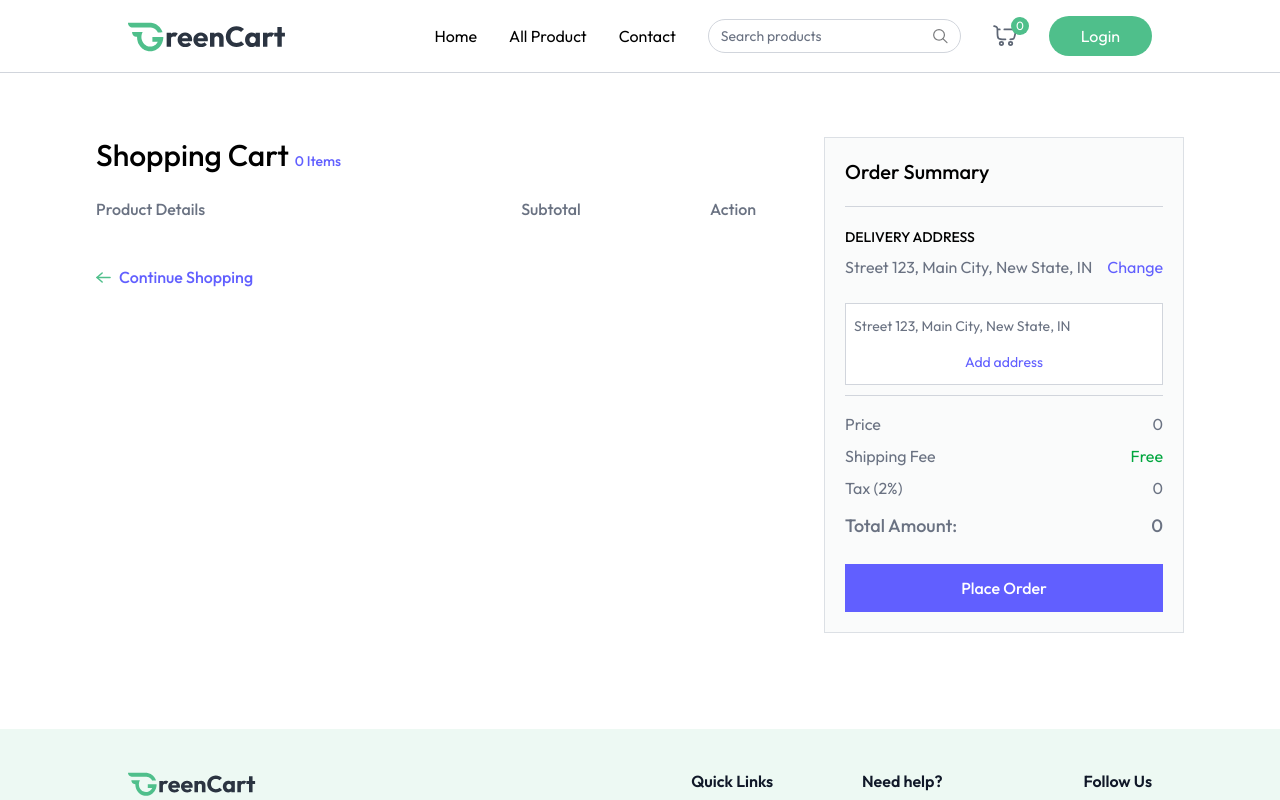
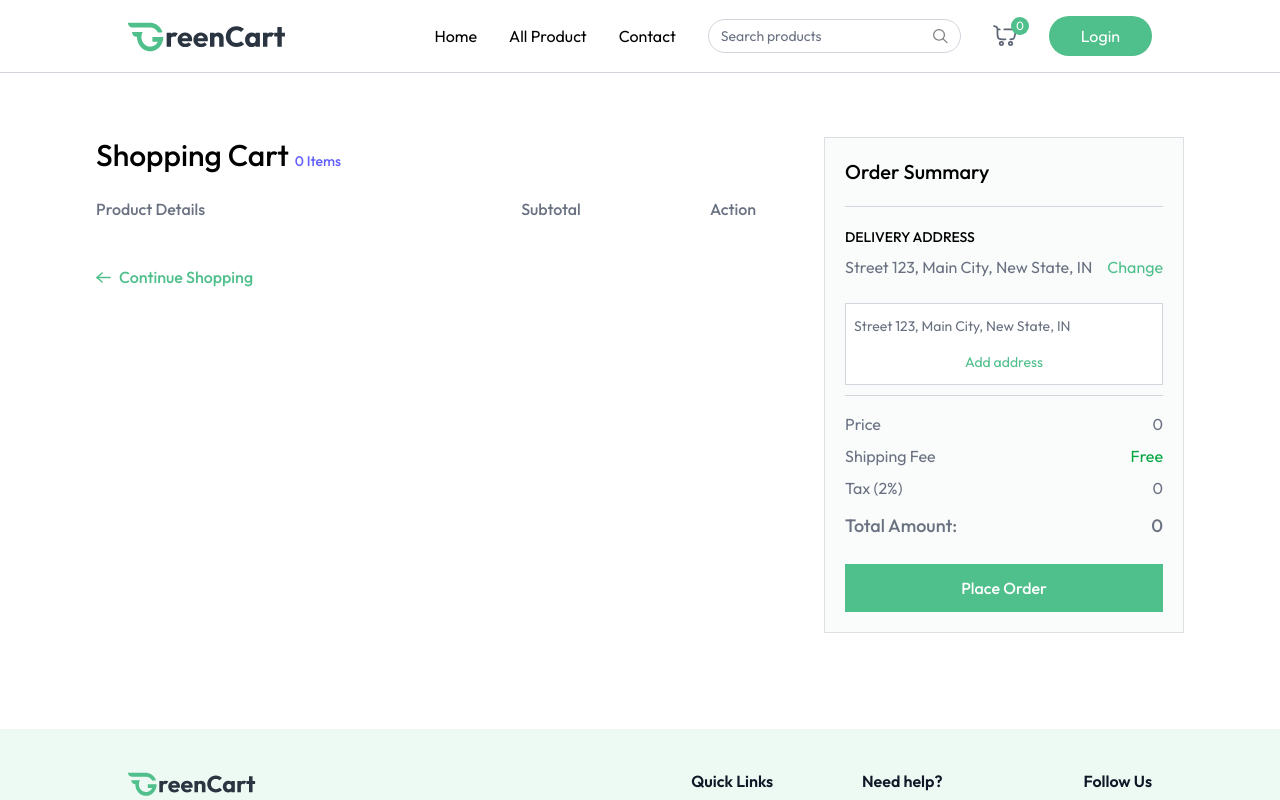
Before and after one commit to Manikandan1818/freshcart, a React (Vite) app in the folder client/: page /cart in a window 1280 px wide. Both pictures are taken after a click on the button "Change". Shown: the top 800 px of the page. Built offline with nearby package versions, Linux system fonts and the light colour scheme.

Commit message:
Cart page completed

```diff
--- a/client/src/pages/Cart.jsx
+++ b/client/src/pages/Cart.jsx
@@ -109,11 +109,11 @@ const Cart = () => {
               {product.offerPrice * product.quantity}
             </p>
             <button
-              onClick={() => removeFromCart()}
+              onClick={() => removeFromCart(product._id)}
               className="cursor-pointer mx-auto"
             >
               <img
-                src={assets.refresh_icon}
+                src={assets.remove_icon}
                 alt="remove"
                 className="inline-block w-6 h-6"
               />
@@ -126,7 +126,7 @@ const Cart = () => {
             navigate("/products");
             scrollTo(0, 0);
           }}
-          className="group cursor-pointer flex items-center mt-8 gap-2 text-indigo-500 font-medium"
+          className="group cursor-pointer flex items-center mt-8 gap-2 text-primary font-medium"
         >
           <img
             src={assets.arrow_right_icon_colored}
@@ -151,7 +151,7 @@ const Cart = () => {
             </p>
             <button
               onClick={() => setShowAddress(!showAddress)}
-              className="text-indigo-500 hover:underline cursor-pointer"
+              className="text-primary hover:underline cursor-pointer"
             >
               Change
             </button>
@@ -172,7 +172,7 @@ const Cart = () => {
 
                 <p
                   onClick={() => navigate("/add-address")}
-                  className="text-indigo-500 text-center cursor-pointer p-2 hover:bg-indigo-500/10"
+                  className="text-primary text-center cursor-pointer p-2 hover:bg-indigo-500/10"
                 >
                   Add address
                 </p>
@@ -224,7 +224,7 @@ const Cart = () => {
 
         <button
           onClick={placeOrder}
-          className="w-full py-3 mt-6 cursor-pointer bg-indigo-500 text-white font-medium hover:bg-indigo-600 transition"
+          className="w-full py-3 mt-6 cursor-pointer bg-primary text-white font-medium hover:bg-primary-dull transition"
         >
           {paymentOption === "COD" ? "Place Order" : "Proceed to Checkout"}
         </button>
```
